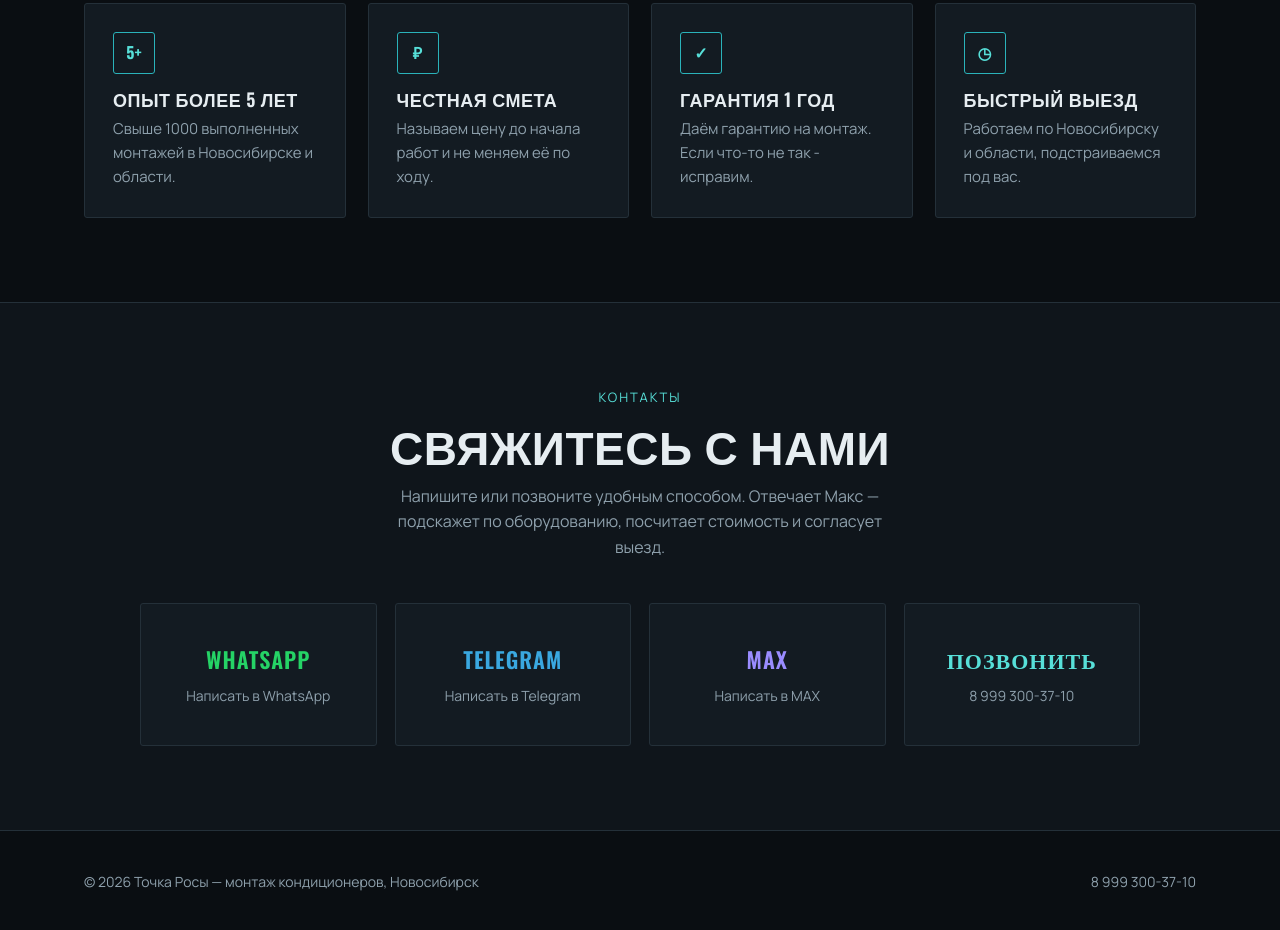
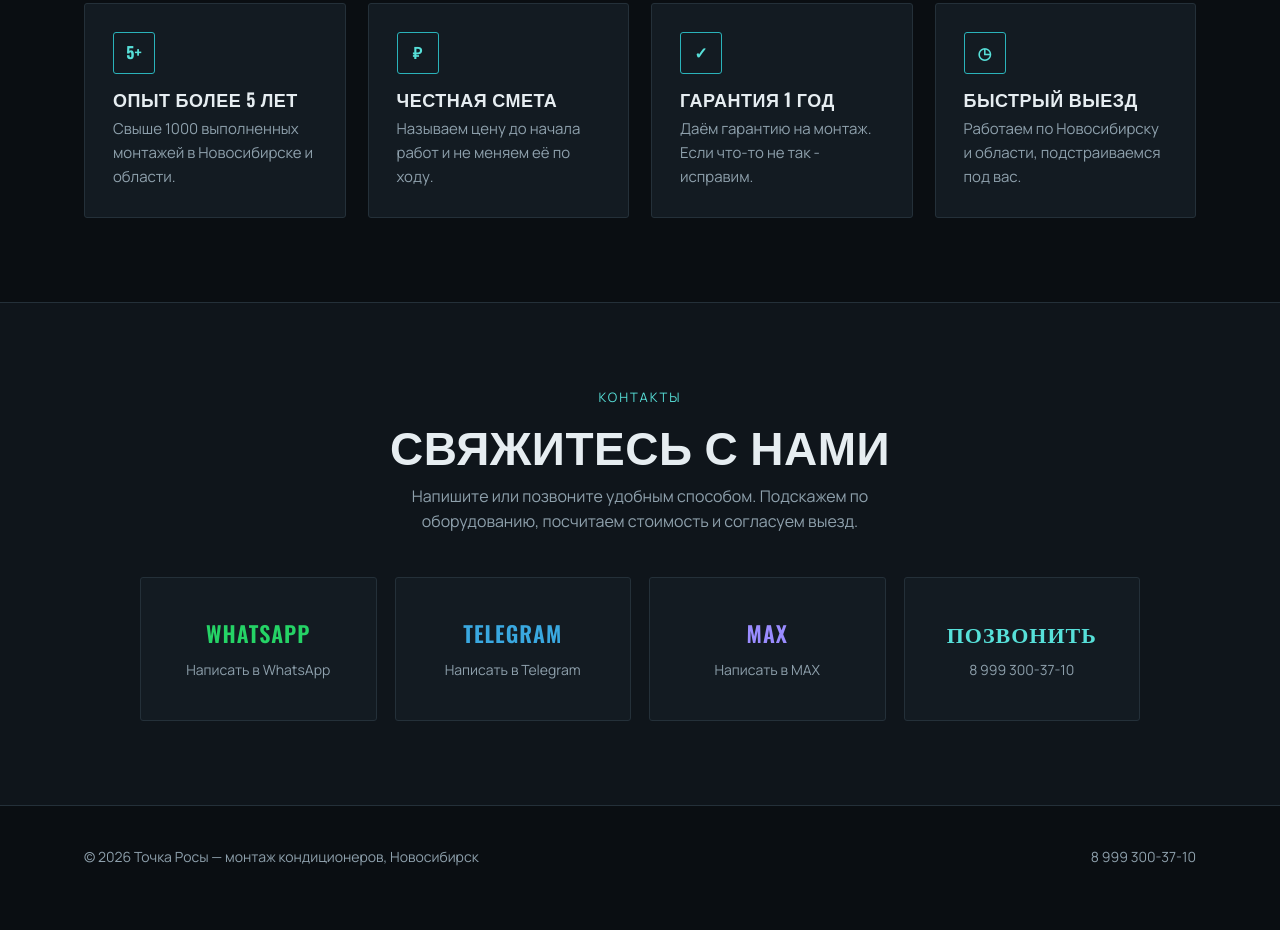
Before and after one commit to Marina1092/tochkarosy, a plain HTML site: page index.html in a window 1280 px wide. Shown: the part 4003-4933 px from the top of the page. After the commit the page ends 4911 px from the top, so only its background shows below. Drawn offline with nearby package versions, Linux system fonts and the light colour scheme.

Commit message:
Update index.html

```diff
--- a/index.html
+++ b/index.html
@@ -321,7 +321,7 @@
       <div class="sec-tag">Контакты</div>
       <h2>Свяжитесь с нами</h2>
     </div>
-    <p style="color:var(--muted);text-align:center;max-width:52ch;margin:0 auto 42px">Напишите или позвоните удобным способом. Отвечает Макс — подскажет по оборудованию, посчитает стоимость и согласует выезд.</p>
+    <p style="color:var(--muted);text-align:center;max-width:52ch;margin:0 auto 42px">Напишите или позвоните удобным способом. Подскажем по оборудованию, посчитаем стоимость и согласуем выезд.</p>
     <div class="contact-btns">
       <a class="c-btn wa" href="https://wa.me/79993003710?text=Добрый%20день,%20интересует%20установка" target="_blank" rel="noopener">
         <span class="c-label">WhatsApp</span>
```
